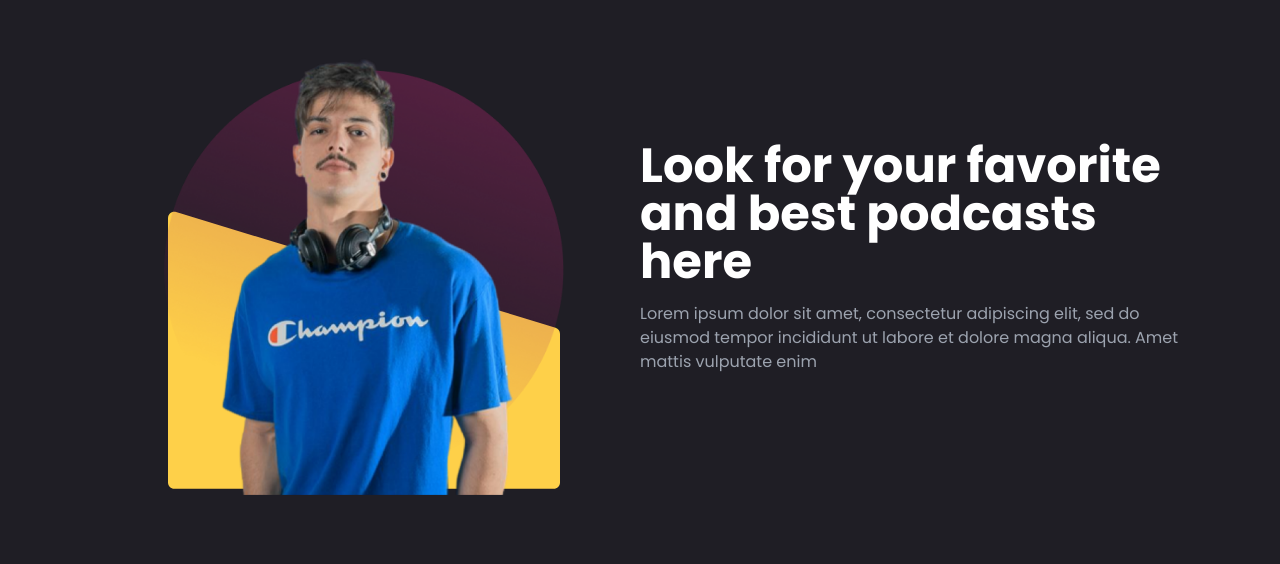
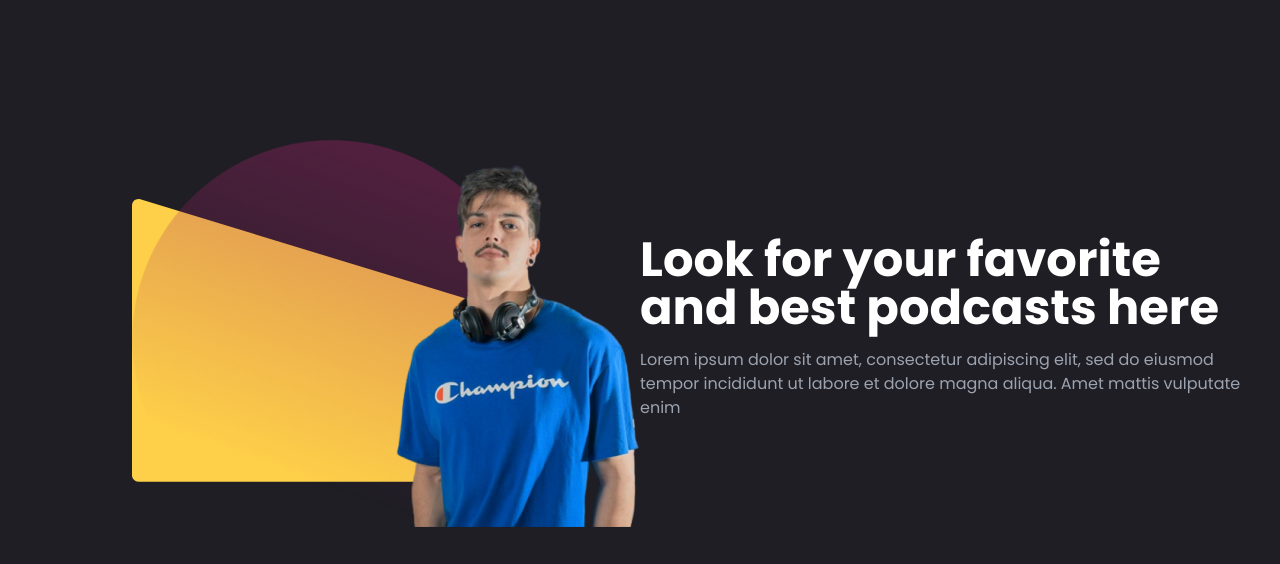
Before and after one commit to NabihanN06/popcast-nabihan1, a website: page src/index.html in a window 1280 px wide. Shown: the part 1976-2540 px from the top of the page. Drawn offline with nearby package versions, Linux system fonts and the light colour scheme.

Commit message:
fourth commit

```diff
--- a/src/index.html
+++ b/src/index.html
@@ -95,7 +95,7 @@
             </div>
         </div>
     </div>
-    <div class="w-fit absolute bottom-0 left-1/2 -translate-x-1/2 -z-20">
+    <div class="w-fit hidden lg:flex absolute bottom-0 left-1/2 -translate-x-1/2 -z-20">
         <img src="asset/botak.png" alt="main image">
         <div class="bg-mango w-full h-2/3 absolute bottom-0 -z-10"></div>
         <div class="bg-mango w-3/4 aspect-square rounded-full absolute
@@ -171,21 +171,21 @@
     </div>
 </section>
 <!-- BUDI BAJU BIRU -->
-<section class="p-8 sm:p-16 lg:px-30 lg:pt-[98px] lg:pb-[70px] relative">
+<section class="p-8 sm:p-16 lg:px-30 lg:pt-[98px] lg:pb-[70px] relative"></section>
 <div class="container mx-auto flex flex-col md:flex-row items-center justify-center min-h-screen p-6">
     <div class="relative w-full md:w-1/2 flex justify-center md:justify-end mb-6 md:mb-0">
-        <div class="absolute inset-20 flex items-center justify-center">
+        <div class="absolute inset-0 flex items-center justify-center">
             <svg xmlns="http://www.w3.org/2000/svg" width="400" height="352" viewBox="0 0 497 352" fill="none">
                 <path
                     d="M0 8.80206C0 3.42838 5.19249 -0.417179 10.3327 1.14969L491.333 147.772C494.699 148.799 497 151.905 497 155.425V344C497 348.418 493.418 352 489 352H8.00001C3.58173 352 0 348.418 0 344V8.80206Z"
                     fill="#FED049" />
             </svg>
         </div>
-        <div class="absolute -inset-96 flex items-center justify-center">
+        <div class="absolute inset-0 flex items-center justify-center">
             <img class="" width="400" src="asset/ellipse3020.png" alt="">
         </div>
-        <div class="absolute -inset-20 flex items-center justify-center z-10">
-            <img alt="budi" class="" height="300" src="asset/budi.png" width="300" />
+        <div class="relative z-10">
+            <img alt="budi" class="" height="300" src="asset/budi.png" width="250" />
         </div>
     </div>
     <div class="w-full md:w-1/2 text-center md:text-left">
@@ -277,7 +277,7 @@
         </p>
         <div class="flex">
             <input class="p-3 rounded-l-lg text-gray-900" placeholder="Your Email Address" type="email" />
-            <button class="bg-pink-600 text-white p-3 rounded-r-lg">
+            <button class="bg-pink-600 text-white p-3 rounded-r-lg transition-colors duration-300 hover:bg-pink-700">
                 Subscribe
             </button>
         </div>
```
Also changed, not shown: src/output.css.
